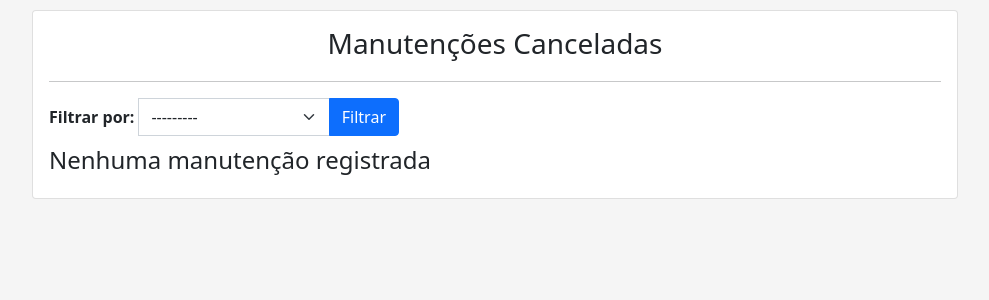
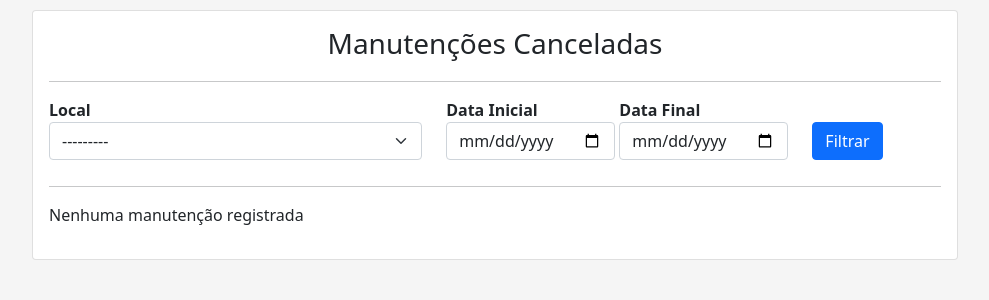
Before and after one commit to higorgustavo/manutencao_ferramentas, a Django app: page /manutencoes/canceladas in a window 1280 px wide. Shown: the part 56-356 px from the top of the page, without its empty margins (145-1134 px from the left). Run offline with Django 3.2, Linux system fonts and the light colour scheme; tables that the repository leaves empty hold one stand-in row (values such as "Sample post"); some libraries are stand-ins or nearby versions.

Commit message:
add filter por período

```diff
--- a/clientes/templates/clientes/list.html
+++ b/clientes/templates/clientes/list.html
@@ -42,7 +42,7 @@
             {% include 'components/_paginator-clientes.html' %}
 
         {% else %}
-            <h4>Nenhum cliente cadastrado</h4>
+            <p class="margin-top-10">Nenhum cliente cadastrado</p>
         {% endif %}
     </div>
 {% endblock %}
--- a/ferramentas/templates/ferramentas/detail.html
+++ b/ferramentas/templates/ferramentas/detail.html
@@ -100,7 +100,7 @@
                 </tbody>
             </table>
         {% else %}
-            <p class="margin-top-10"><strong>Nenhuma manutenção registrada</strong></p>
+            <p class="margin-top-10">Nenhuma manutenção registrada</p>
         {% endif %}
     </div>
 
--- a/ferramentas/templates/manutencoes/list.html
+++ b/ferramentas/templates/manutencoes/list.html
@@ -6,13 +6,28 @@
 {% block content %}
     <h3 class="title">Manutenções {{ status }}</h3>
     <hr>
-    <form method="get">
-        <div class="input-group centralizar-filter margin-bottom-10">
-            <strong class="margin-right-5">Filtrar por:</strong>
-            {% render_field manutencao_filter.form.local|add_class:'form-select' %}
-            <button class="btn btn-primary" type="submit">Filtrar</button>
-        </div>
-    </form>
+    <div class="margin-bottom-10">
+        <form method="get">
+            <div class="row">
+                <div class="col margin-bottom-10">
+                    <strong>Local</strong>
+                    {% render_field manutencao_filter.form.local|add_class:'form-select' %}
+                </div>
+                <div class="col-md-auto margin-bottom-10">
+                    <label><strong>Data Inicial</strong>
+                        <input class="form-control" name="data_inicial" type="date" value="{{ data_inicial }}"/>
+                    </label>
+                    <label><strong>Data Final</strong>
+                        <input class="form-control" name="data_final" type="date" value="{{ data_final }}"/>
+                    </label>
+                </div>
+                <div class="col col-lg-2 margin-top-24">
+                    <button class="btn btn-primary" type="submit">Filtrar</button>
+                </div>
+            </div>
+        </form>
+    </div>
+    <hr>
 
     {% if manutencoes|length != 0 %}
 
@@ -79,7 +94,7 @@
         {% include "components/_paginator-manutencoes.html" %}
 
     {% else %}
-        <h4>Nenhuma manutenção registrada</h4>
+        <p class="margin-top-10">Nenhuma manutenção registrada</p>
     {% endif %}
 
 
--- a/ferramentas/views/manutencao_views.py
+++ b/ferramentas/views/manutencao_views.py
@@ -121,17 +121,30 @@
 
 
 def list_agendadas(request):
-    manutencoes = Manutencao.objects.filter(status_manutencao="Agendada")
+    data_inicial = request.GET.get('data_inicial')
+    data_final = request.GET.get('data_final')
     status = "Agendadas"
-    manutencao_filter = ManutencaoFilter(request.GET, queryset=manutencoes)
-    manutencoes = manutencao_filter.qs
-    paginator = Paginator(manutencoes, 10)
-    page = request.GET.get('p')
-    manutencoes = paginator.get_page(page)
+    if data_inicial and data_final:
+        manutencoes = Manutencao.objects.filter(status_manutencao="Agendada",
+                                                data_manutencao__range=[data_inicial, data_final])
+        manutencao_filter = ManutencaoFilter(request.GET, queryset=manutencoes)
+        manutencoes = manutencao_filter.qs
+        paginator = Paginator(manutencoes, 10)
+        page = request.GET.get('p')
+        manutencoes = paginator.get_page(page)
+    else:
+        manutencoes = Manutencao.objects.filter(status_manutencao="Agendada")
+        manutencao_filter = ManutencaoFilter(request.GET, queryset=manutencoes)
+        manutencoes = manutencao_filter.qs
+        paginator = Paginator(manutencoes, 10)
+        page = request.GET.get('p')
+        manutencoes = paginator.get_page(page)
     context = {
         'manutencoes': manutencoes,
         'status': status,
-        'manutencao_filter': manutencao_filter
+        'manutencao_filter': manutencao_filter,
+        'data_inicial': data_inicial,
+        'data_final': data_final
     }
     return render(request, "manutencoes/list.html", context)
 
@@ -153,48 +166,87 @@
 
 
 def list_atrasadas(request):
-    manutencoes = Manutencao.objects.filter(status_manutencao="Atrasada")
+    data_inicial = request.GET.get('data_inicial')
+    data_final = request.GET.get('data_final')
     status = "Atrasadas"
-    manutencao_filter = ManutencaoFilter(request.GET, queryset=manutencoes)
-    manutencoes = manutencao_filter.qs
-    paginator = Paginator(manutencoes, 10)
-    page = request.GET.get('p')
-    manutencoes = paginator.get_page(page)
+    if data_inicial and data_final:
+        manutencoes = Manutencao.objects.filter(status_manutencao="Atrasada",
+                                                data_manutencao__range=[data_inicial, data_final])
+        manutencao_filter = ManutencaoFilter(request.GET, queryset=manutencoes)
+        manutencoes = manutencao_filter.qs
+        paginator = Paginator(manutencoes, 10)
+        page = request.GET.get('p')
+        manutencoes = paginator.get_page(page)
+    else:
+        manutencoes = Manutencao.objects.filter(status_manutencao="Atrasada")
+        manutencao_filter = ManutencaoFilter(request.GET, queryset=manutencoes)
+        manutencoes = manutencao_filter.qs
+        paginator = Paginator(manutencoes, 10)
+        page = request.GET.get('p')
+        manutencoes = paginator.get_page(page)
     context = {
         'manutencoes': manutencoes,
         'status': status,
-        'manutencao_filter': manutencao_filter
+        'manutencao_filter': manutencao_filter,
+        'data_inicial': data_inicial,
+        'data_final': data_final
     }
     return render(request, "manutencoes/list.html", context)
 
 
 def list_concluidas(request):
-    manutencoes = Manutencao.objects.filter(status_manutencao="Concluída")
+    data_inicial = request.GET.get('data_inicial')
+    data_final = request.GET.get('data_final')
     status = "Concluídas"
-    manutencao_filter = ManutencaoFilter(request.GET, queryset=manutencoes)
-    manutencoes = manutencao_filter.qs
-    paginator = Paginator(manutencoes, 10)
-    page = request.GET.get('p')
-    manutencoes = paginator.get_page(page)
+    if data_inicial and data_final:
+        manutencoes = Manutencao.objects.filter(status_manutencao="Concluída",
+                                                data_manutencao__range=[data_inicial, data_final])
+        manutencao_filter = ManutencaoFilter(request.GET, queryset=manutencoes)
+        manutencoes = manutencao_filter.qs
+        paginator = Paginator(manutencoes, 10)
+        page = request.GET.get('p')
+        manutencoes = paginator.get_page(page)
+    else:
+        manutencoes = Manutencao.objects.filter(status_manutencao="Concluída")
+        manutencao_filter = ManutencaoFilter(request.GET, queryset=manutencoes)
+        manutencoes = manutencao_filter.qs
+        paginator = Paginator(manutencoes, 10)
+        page = request.GET.get('p')
+        manutencoes = paginator.get_page(page)
     context = {
         'manutencoes': manutencoes,
         'status': status,
-        'manutencao_filter': manutencao_filter
+        'manutencao_filter': manutencao_filter,
+        'data_inicial': data_inicial,
+        'data_final': data_final
     }
     return render(request, "manutencoes/list.html", context)
 
 
 def list_canceladas(request):
-    manutencoes = Manutencao.objects.filter(status_manutencao="Cancelada")
+    data_inicial = request.GET.get('data_inicial')
+    data_final = request.GET.get('data_final')
     status = "Canceladas"
-    manutencao_filter = ManutencaoFilter(request.GET, queryset=manutencoes)
-    manutencoes = manutencao_filter.qs
-    paginator = Paginator(manutencoes, 10)
-    page = request.GET.get('p')
-    manutencoes = paginator.get_page(page)
+    if data_inicial and data_final:
+        manutencoes = Manutencao.objects.filter(status_manutencao="Cancelada",
+                                                data_manutencao__range=[data_inicial, data_final])
+        manutencao_filter = ManutencaoFilter(request.GET, queryset=manutencoes)
+        manutencoes = manutencao_filter.qs
+        paginator = Paginator(manutencoes, 10)
+        page = request.GET.get('p')
+        manutencoes = paginator.get_page(page)
+    else:
+        manutencoes = Manutencao.objects.filter(status_manutencao="Cancelada")
+        manutencao_filter = ManutencaoFilter(request.GET, queryset=manutencoes)
+        manutencoes = manutencao_filter.qs
+        paginator = Paginator(manutencoes, 10)
+        page = request.GET.get('p')
+        manutencoes = paginator.get_page(page)
     context = {
         'manutencoes': manutencoes,
         'status': status,
-        'manutencao_filter': manutencao_filter
+        'manutencao_filter': manutencao_filter,
+        'data_inicial': data_inicial,
+        'data_final': data_final
     }
     return render(request, "manutencoes/list.html", context)
--- a/templates/statics/css/responsive.css
+++ b/templates/statics/css/responsive.css
@@ -1,6 +1,10 @@
-@media (max-width: 991px) {
+@media (max-width: 992px) {
 
     .responsive-link {
         margin-top: 5px;
     }
+
+    .margin-top-24 {
+        margin-top: 0;
+    }
 }
--- a/templates/statics/css/style.css
+++ b/templates/statics/css/style.css
@@ -14,8 +14,16 @@
   margin-top: 10px;
 }
 
+.margin-top-24 {
+  margin-top: 24px;
+}
+
 .margin-left-10 {
   margin-left: 10px;
+}
+
+.margin-right-10 {
+  margin-right: 10px;
 }
 
 .margin-right-5 {
@@ -49,3 +57,7 @@
   align-items: center;
   width: 350px;
 }
+
+.filters {
+  align-items: center;
+}
```
Also changed, not shown: templates/components/_paginator-manutencoes.html (+7 -6 lines).
